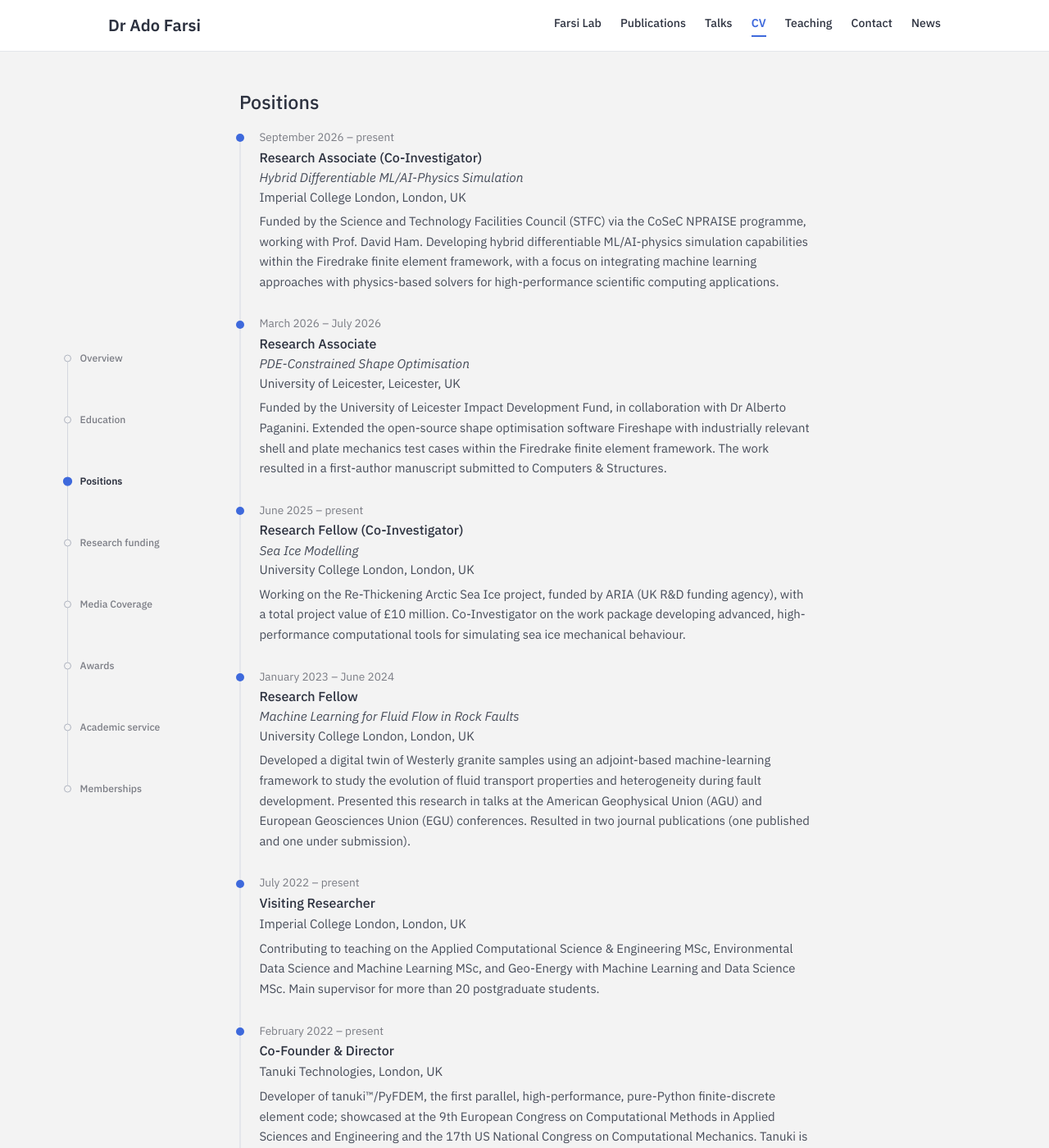
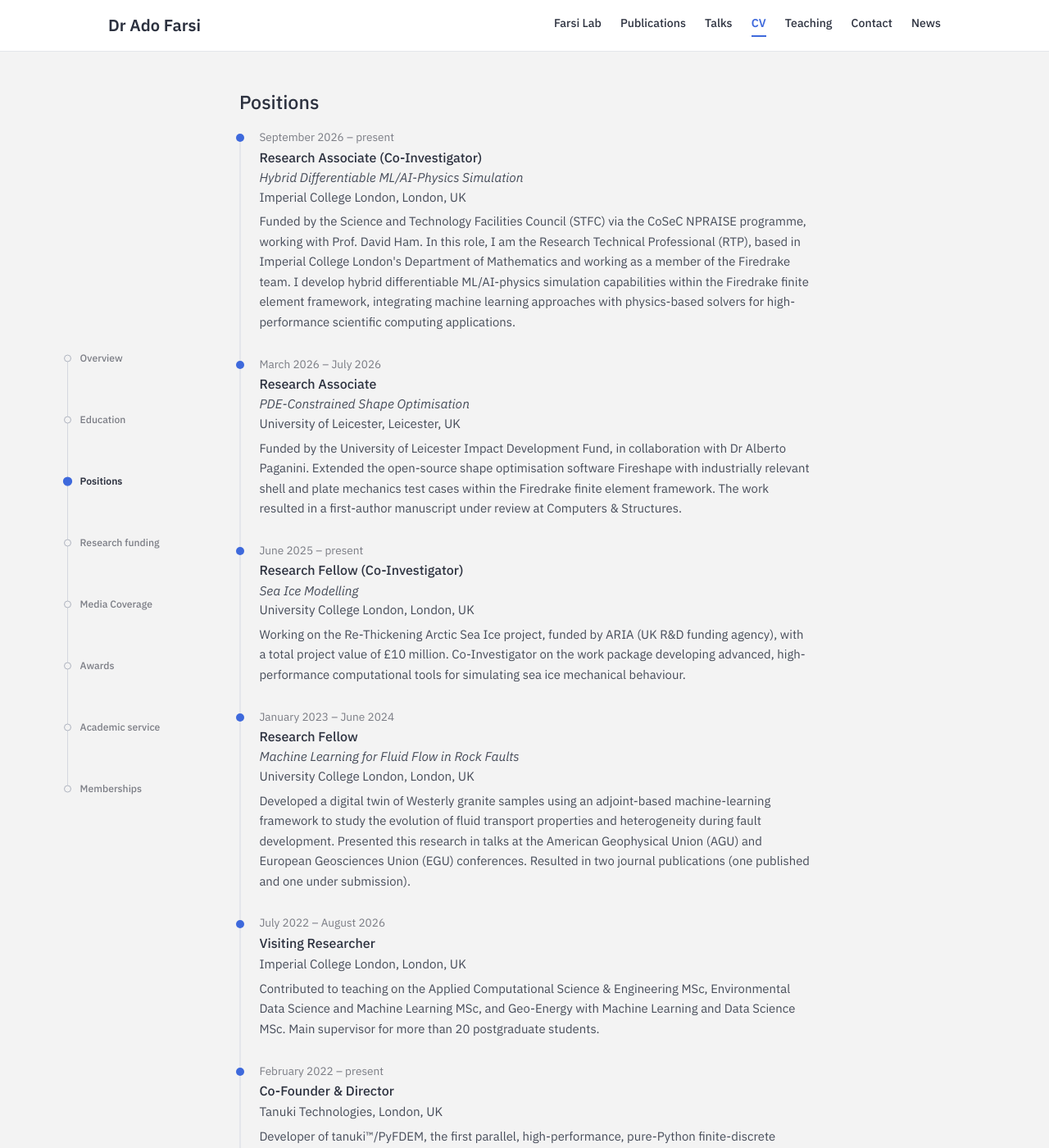
Before and after one commit to adofarsi/website-data, a Jekyll site: the page built from cv.html, in a window 1280 px wide and 1400 px high, scrolled down 826 px. Shown: the whole window at 82% size. Built offline with Jekyll 4.4.1, drawn with Linux system fonts in a browser that asks for light colours.

Commit message:
Update Imperial roles and publication status

```diff
--- a/_config.yml
+++ b/_config.yml
@@ -1,7 +1,7 @@
 title: Ado Farsi
 description: >-
   Ado Farsi — Research Fellow (Co-Investigator) at University College London and
-  Visiting Researcher at Imperial College London. Computational mechanics, finite
+  Research Associate at Imperial College London. Computational mechanics, finite
   and discrete element modelling, and machine learning for Earth and engineered
   materials.
 author: Ado Farsi
--- a/json/positions.json
+++ b/json/positions.json
@@ -7,7 +7,7 @@
         "subject": "Hybrid Differentiable ML/AI-Physics Simulation",
         "start_date": "September 2026",
         "end_date": "August 2027",
-        "description": "Funded by the Science and Technology Facilities Council (STFC) via the CoSeC NPRAISE programme, working with Prof. David Ham. Developing hybrid differentiable ML/AI-physics simulation capabilities within the Firedrake finite element framework, with a focus on integrating machine learning approaches with physics-based solvers for high-performance scientific computing applications."
+        "description": "Funded by the Science and Technology Facilities Council (STFC) via the CoSeC NPRAISE programme, working with Prof. David Ham. In this role, I am the Research Technical Professional (RTP), based in Imperial College London's Department of Mathematics and working as a member of the Firedrake team. I develop hybrid differentiable ML/AI-physics simulation capabilities within the Firedrake finite element framework, integrating machine learning approaches with physics-based solvers for high-performance scientific computing applications."
     },
     {
         "organisation": "University of Leicester",
@@ -17,7 +17,7 @@
         "subject": "PDE-Constrained Shape Optimisation",
         "start_date": "March 2026",
         "end_date": "July 2026",
-        "description": "Funded by the University of Leicester Impact Development Fund, in collaboration with Dr Alberto Paganini. Extended the open-source shape optimisation software Fireshape with industrially relevant shell and plate mechanics test cases within the Firedrake finite element framework. The work resulted in a first-author manuscript submitted to Computers & Structures."
+        "description": "Funded by the University of Leicester Impact Development Fund, in collaboration with Dr Alberto Paganini. Extended the open-source shape optimisation software Fireshape with industrially relevant shell and plate mechanics test cases within the Firedrake finite element framework. The work resulted in a first-author manuscript under review at Computers & Structures."
     },
     {
         "organisation": "University College London",
@@ -45,8 +45,8 @@
         "country": "UK",
         "title": "Visiting Researcher",
         "start_date": "July 2022",
-        "end_date": "present",
-        "description": "Contributing to teaching on the Applied Computational Science & Engineering MSc, Environmental Data Science and Machine Learning MSc, and Geo-Energy with Machine Learning and Data Science MSc. Main supervisor for more than 20 postgraduate students."
+        "end_date": "August 2026",
+        "description": "Contributed to teaching on the Applied Computational Science & Engineering MSc, Environmental Data Science and Machine Learning MSc, and Geo-Energy with Machine Learning and Data Science MSc. Main supervisor for more than 20 postgraduate students."
     },
     {
         "organisation": "Tanuki Technologies",
--- a/json/publications.json
+++ b/json/publications.json
@@ -6,7 +6,7 @@
    "Paganini A"
   ],
   "title": "Shape Optimisation of Nonlinear Naghdi Shells on Discrete Geometries",
-  "publisher": "Computers & Structures (submitted)",
+  "publisher": "Computers & Structures (under review)",
   "year": 2026,
   "pdf": "https://github.com/adofarsi/website-data/blob/main/pdf/shape_optimisation_of_nonlinear_naghdi_shells_on_discrete_geometries.pdf?raw=true",
   "doi": "https://doi.org/10.48550/arXiv.2608.10342",
@@ -20,10 +20,10 @@
    "Ham DA"
   ],
   "title": "Missing Physics Discovery through Fully Differentiable Finite Element-Based Machine Learning",
-  "publisher": "Scientific Reports (in press)",
+  "publisher": "Scientific Reports",
   "year": 2026,
   "pdf": "https://github.com/adofarsi/website-data/blob/main/pdf/missing_physics_discovery_through_fully_differentiable_finite_element-based_machine_learning.pdf?raw=true",
-  "doi": "https://arxiv.org/abs/2507.15787",
+  "doi": "https://doi.org/10.1038/s41598-026-65125-z",
   "type": "journal"
  },
  {
--- a/teaching.html
+++ b/teaching.html
@@ -43,7 +43,7 @@ description: >-
         <figcaption>Maths Methods 3 tutorial, Imperial College London, London, UK</figcaption>
       </figure>
     </div>
-    <p>As a Visiting Researcher at Imperial I contribute to the Applied Computational
+    <p>At Imperial I have contributed to the Applied Computational
       Science &amp; Engineering MSc, the Environmental Data Science and Machine Learning
       MSc, and the Geo&#8209;Energy with Machine Learning and Data Science MSc, and I have
       been main supervisor for more than 20 postgraduate students.</p>
```
